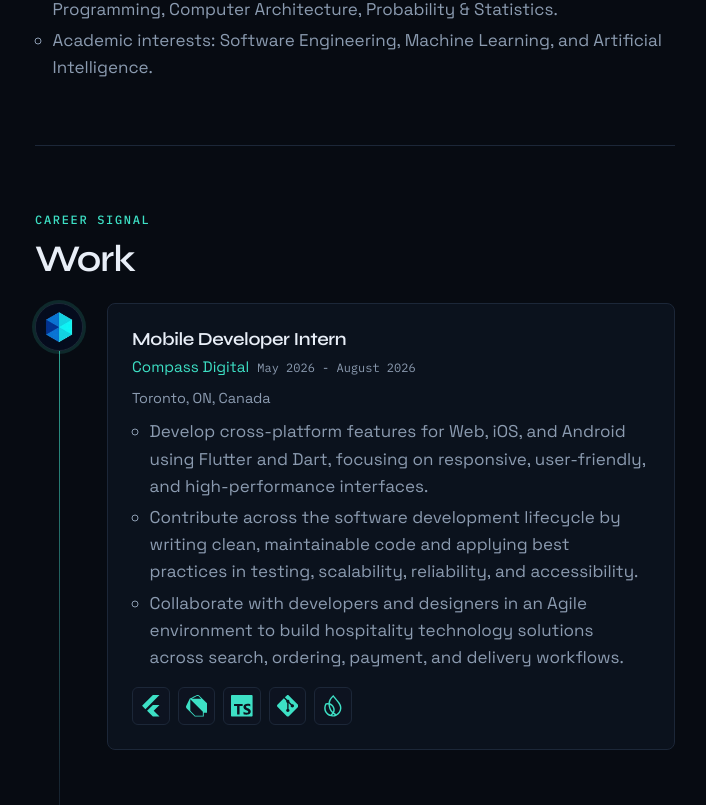
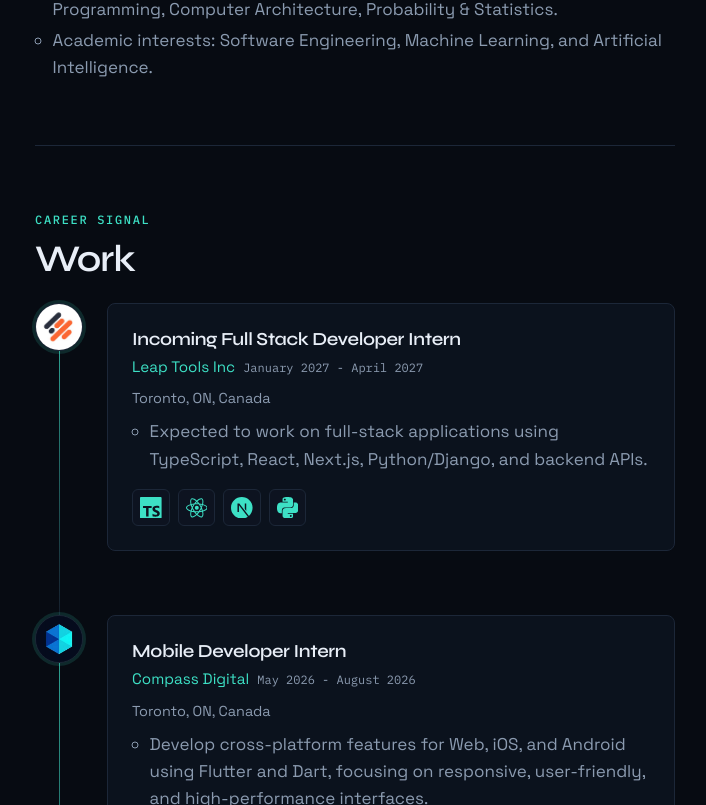
Before and after one commit to Kevin-Zhang1124/Kevin-Portfolio, a React (Vite) app: page / in a window 1280 px wide. Shown: the part 1995-2800 px from the top of the page, without its empty margins (285-991 px from the left). Built offline with nearby package versions, Linux system fonts and the light colour scheme; no server answers.

Commit message:
Add the incoming Leap Tools internship to the work timeline

```diff
--- a/src/content/en/work.ts
+++ b/src/content/en/work.ts
@@ -2,6 +2,20 @@ import type { WorkItem } from '../../types'
 
 /** Work experience (English). Newest role first is a good default. */
 export const enWork: WorkItem[] = [
+  /** Leap Tools Inc */
+  {
+    id: 'leap-fullstack-intern',
+    companyId: 'leap',
+    company: 'Leap Tools Inc',
+    role: 'Incoming Full Stack Developer Intern',
+    location: 'Toronto, ON, Canada',
+    start: 'January 2027',
+    end: 'April 2027',
+    bullets: [
+      'Expected to work on full-stack applications using TypeScript, React, Next.js, Python/Django, and backend APIs.',
+    ],
+    tech: ['typescript', 'react', 'nextjs', 'python'],
+  },
   /** Compass Digital */
   {
     id: 'work-1',
--- a/src/content/shared/companies.ts
+++ b/src/content/shared/companies.ts
@@ -2,7 +2,7 @@
  * Language-agnostic company metadata (logos live in /public/logos).
  * Display names stay in en/zh work content so they can be translated.
  */
-export type CompanyId = 'compass' | 'squint' | 'emdoor';
+export type CompanyId = 'leap' | 'compass' | 'squint' | 'emdoor';
 
 export type CompanyMeta = {
   /** Path under public/, e.g. /logos/compass.svg */
@@ -10,6 +10,7 @@ export type CompanyMeta = {
 };
 
 export const companies: Record<CompanyId, CompanyMeta> = {
+  leap: { logoSrc: '/logos/leap.png' },
   compass: { logoSrc: '/logos/compass.png' },
   squint: { logoSrc: '/logos/squint.png' },
   emdoor: { logoSrc: '/logos/emdoor.png' },
--- a/src/content/zh/work.ts
+++ b/src/content/zh/work.ts
@@ -1,13 +1,27 @@
 import type { WorkItem } from '../../types'
 
 export const zhWork: WorkItem[] = [
+  /** Leap Tools Inc */
+  {
+    id: 'leap-fullstack-intern',
+    companyId: 'leap',
+    company: 'Leap Tools Inc',
+    role: '全栈开发实习生（即将入职）',
+    location: '多伦多, 安大略, 加拿大',
+    start: '2027年 1月',
+    end: '2027年 4月',
+    bullets: [
+      '即将参与全栈应用开发，主要使用 TypeScript、React、Next.js、Python/Django 等技术，涉及前端开发及后端API开发',
+    ],
+    tech: ['typescript', 'react', 'nextjs', 'python'],
+  },
   /** Compass Digital */
   {
     id: 'work-1',
     companyId: 'compass',
     company: 'Compass Digital',
     role: '移动应用开发实习生',
-    location: '多伦多, 安大略， 加拿大',
+    location: '多伦多， 安大略， 加拿大',
     start: '2026年 5月',
     end: '2026年 8月',
     bullets: [
@@ -24,7 +38,7 @@ export const zhWork: WorkItem[] = [
     companyId: 'squint',
     company: 'Squint Cognition',
     role: '机器学习软件开发工程师',
-    location: '滑铁卢, 安大略, 加拿大',
+    location: '滑铁卢， 安大略， 加拿大',
     start: '2025年 9月',
     end: '2025年 12月',
     bullets: [
--- a/src/types/index.ts
+++ b/src/types/index.ts
@@ -25,7 +25,7 @@ export type EducationItem = {
 export type WorkItem = {
   id: string;
   /** Links to shared company logo metadata */
-  companyId: 'compass' | 'squint' | 'emdoor';
+  companyId: 'leap' | 'compass' | 'squint' | 'emdoor';
   company: string; // localized display name
   role: string;
   location: string;
```
Also changed, not shown: public/logos/leap.png (added).
